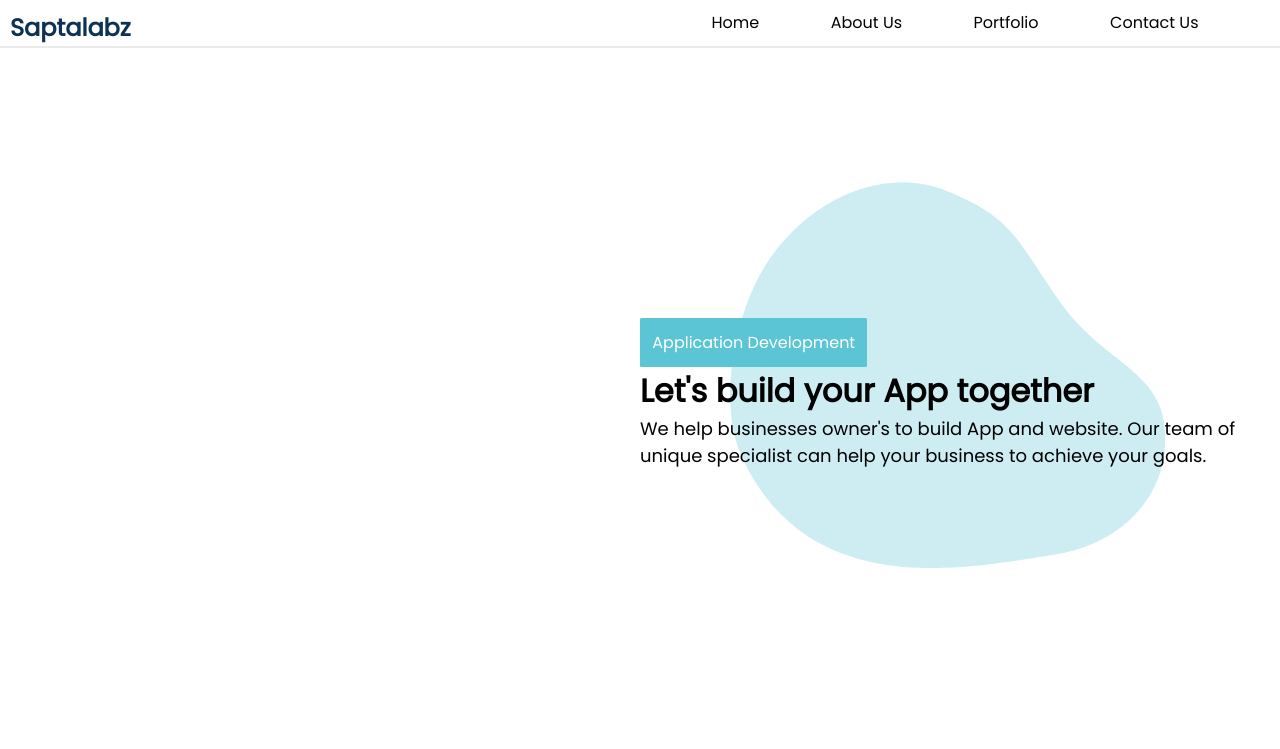
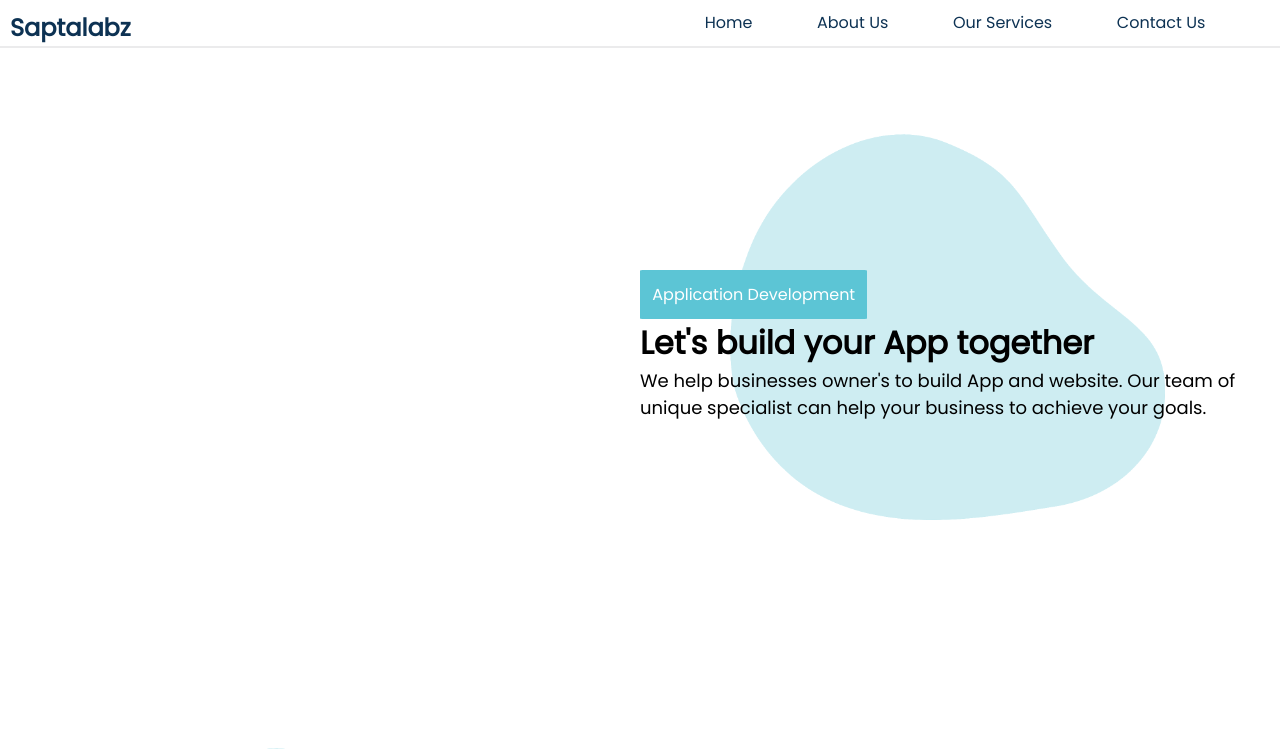
Before and after one commit to Rohan2596/saptalabz-offical, a React (Create React App) app: page / in a window 1280 px wide. Shown: the top 749 px of the page. Built offline with nearby package versions, Linux system fonts and the light colour scheme.

Commit message:
ADDED:Navbar section redirection to application.

```diff
--- a/src/App.css
+++ b/src/App.css
@@ -5,3 +5,61 @@
 
   font-family:'Poppins',sans-serif;
 }
+.navbar{
+  height: 3rem;
+  background-color: white;
+  display: flex;
+  justify-content: flex-start;
+  padding: 10px;
+  border-bottom: 2px solid #ebebec;
+  width: 100%;
+  position: fixed;
+  z-index: 1;
+ }
+ .title{
+     font-weight: bold;
+     font-size: x-large;
+     color: #0d3253;
+     font-family: Poppins;
+     width: 92%;
+ }
+ .menuIcon{
+     align-self: flex-end;
+     width: 8%;
+ }
+ .menulist{
+     display: none;
+ }
+ .menuItem:hover{
+  color: #5cc5d5;
+  border-bottom: 2px solid #5cc5d5;
+  cursor: pointer;
+}
+ @media screen and (min-width:786px){
+     .menuIcon{
+         display: none;
+     }
+     .menulist{
+         width:50%;
+         display: inline;
+         display: flex;
+         flex-direction: row;
+         justify-content: space-evenly;
+
+
+
+     }
+     .menuItem{
+      color: #0d3253;
+
+      text-decoration: none;
+   }
+     .menuItem:hover{
+        border-bottom: 2px solid #5cc5d5;
+        cursor: pointer;
+     }
+     .title{
+         width: 50%;
+     }
+
+ }
--- a/src/App.js
+++ b/src/App.js
@@ -1,24 +1,74 @@
 import React from 'react';
 import './App.css';
-import Navbar from './component/navbar';
-import { BrowserRouter, Switch, Route } from 'react-router-dom';
 import Home from './component/home/home';
 import AboutUs from './component/about-us/aboutUs';
 import Service from './component/service/service';
 import ContactUs from './component/contactUs/contactUs';
+import MenuIcon from '@material-ui/icons/Menu';
+function App() {
 
-function App() {
+  //   constructor(props){
+  //     super(props)
+  //     this.state={
+  //         isToggleOn:false
+  //     }
+  // }
+  // menuclick(){
+  //     this.setState(state => ({
+  //         isToggleOn:true
+  //     }));
+  //     console.log("Menu click"+this.state.isToggleOn);
+  //     console.log("sdfnsdnfns");
+
+
+  // }
   return (
-    <BrowserRouter>
-     <Navbar  />
-     <Home/>
-     <AboutUs/>
-     <Service/>
-     <ContactUs/>
-     <Switch>
-       <Route  path='/' />
-     </Switch>
-    </BrowserRouter>
+    <>
+      <div className="navbar">
+        <div className="title">
+          Saptalabz
+
+                </div>
+        <div className="menuIcon" ><MenuIcon onClick={() => this.menuclick()}
+          style={{
+            alignItems: 'center'
+            , display: "flex"
+          }} /></div>
+
+        <div className="menulist">
+          <a href="#home" className="menuItem">
+            Home
+                    </a>
+          <a href="#about" className="menuItem">
+            About Us
+                    </a>
+          <a href="#service" className="menuItem">
+            Our Services
+                    </a>
+          <a href="#contact" className="menuItem">
+            Contact Us
+                    </a>
+        </div>
+      </div>
+
+      <section id="home">
+        <Home id="home" />
+
+      </section>
+      <section id="about">
+        <AboutUs id="about" />
+
+      </section>
+      <section id="service">
+        <Service />
+
+      </section>
+      <section id="contact">
+        <ContactUs />
+
+      </section>
+
+    </>
   );
 }
 
--- a/src/component/navbar.jsx
+++ b/src/component/navbar.jsx
@@ -41,7 +41,7 @@ class Navbar extends Component{
                         About Us
                     </span>
                     <span href="" className="menuItem">
-                        Portfolio
+                        Our Services
                     </span>
                     <span className="menuItem">
                         Contact Us
```
